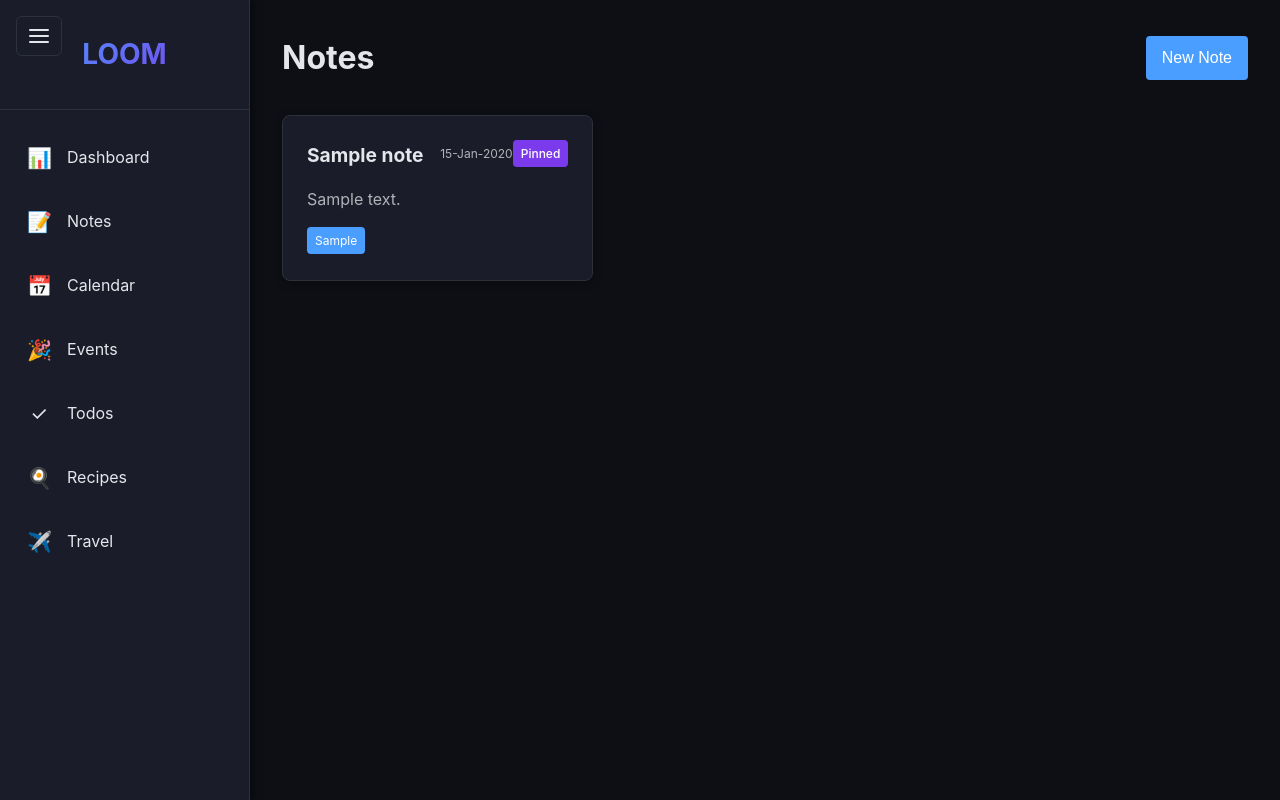
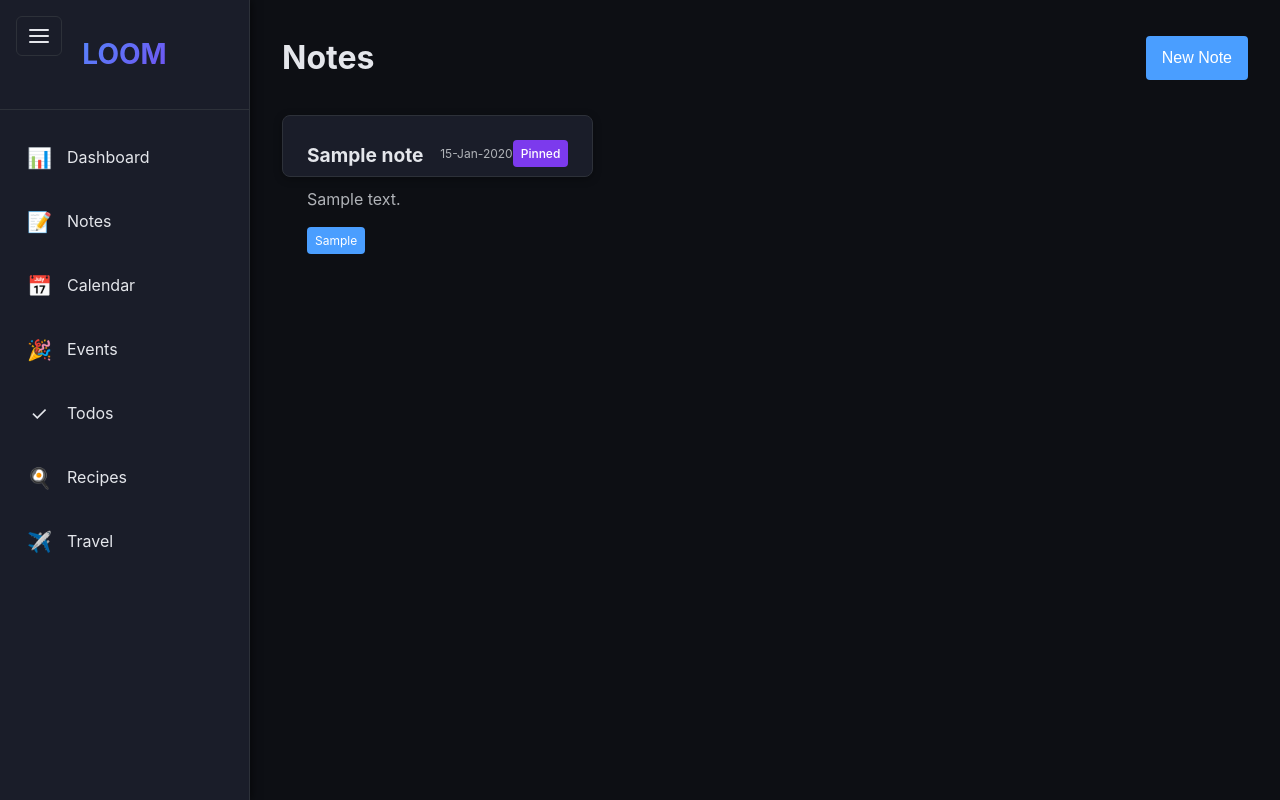
Before and after one commit to DorkSoul/LOOM, a Flask app: page /notes/ in a window 1280 px wide. Run offline with Flask 3, Linux system fonts and the light colour scheme; tables that the repository leaves empty hold one stand-in row (values such as "Sample post"); parts of the project's set-up code (start-up, migrations or seed data) failed here and were passed over; some libraries are stand-ins or nearby versions.

Commit message:
Update index.html

```diff
--- a/app/templates/notes/index.html
+++ b/app/templates/notes/index.html
@@ -214,9 +214,6 @@
     /* Note card styling */
     .note-card {
         max-width: 400px;
-        min-height: 150px;
-        max-height: 600px;
-        overflow: hidden;
     }
 
     .note-card-header {
```
